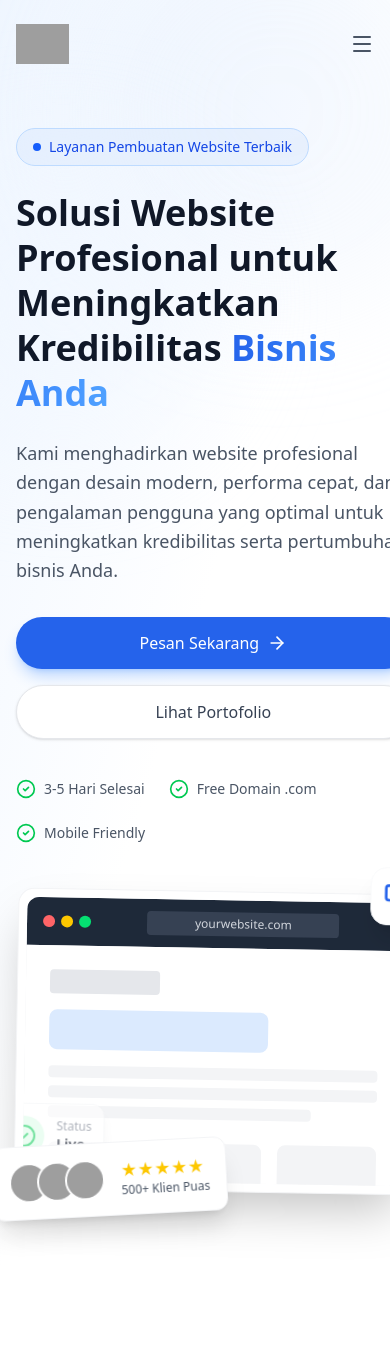
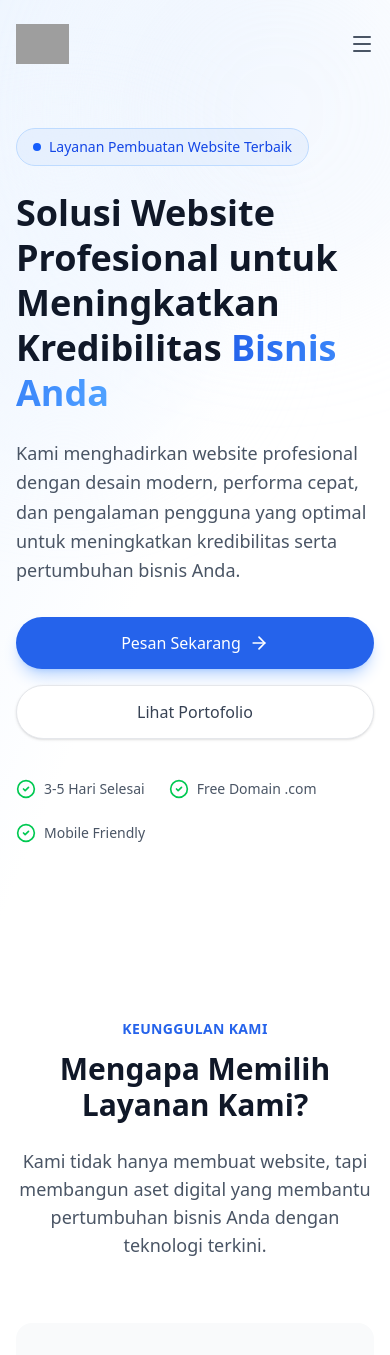
Before and after one commit to devdewa97/digilabs, a React (Vite) app: page / in a window 390 px wide. Shown: the top 1355 px of the page. Built offline with nearby package versions, Linux system fonts and the light colour scheme; grey boxes are pictures that could not be loaded.

Commit message:
perbaikan hero section

```diff
--- a/src/components/Hero.jsx
+++ b/src/components/Hero.jsx
@@ -58,7 +58,7 @@
                         initial={{ opacity: 0, x: 20 }}
                         animate={{ opacity: 1, x: 0 }}
                         transition={{ duration: 0.6, delay: 0.2 }}
-                        className="relative lg:ml-10"
+                        className="relative lg:ml-10 hidden lg:block"
                     >
                         {/* Abstract mockup representation */}
                         <div className="relative rounded-2xl bg-white shadow-2xl p-2 border border-gray-100 transform rotate-1 hover:rotate-0 transition-transform duration-500">
```
